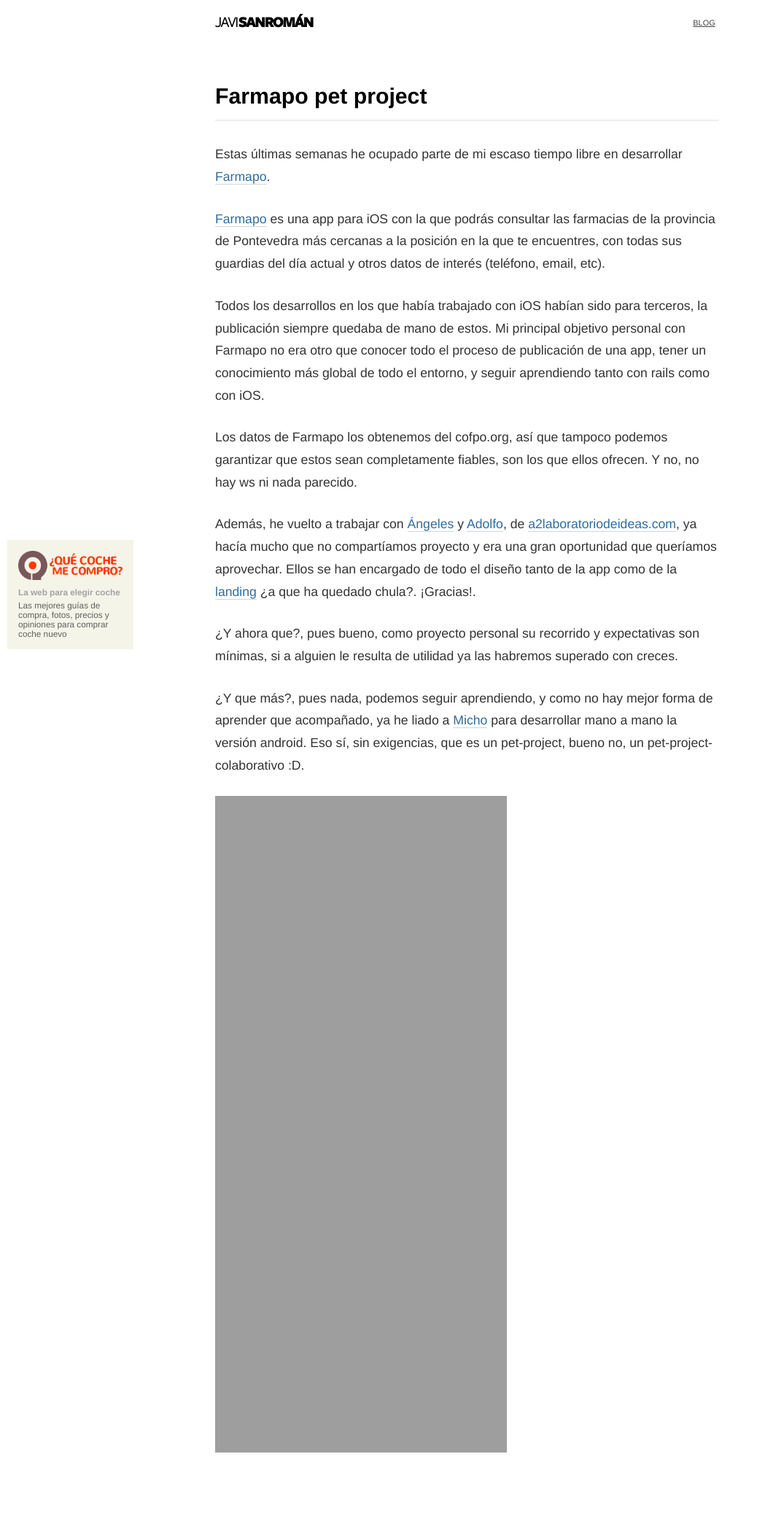
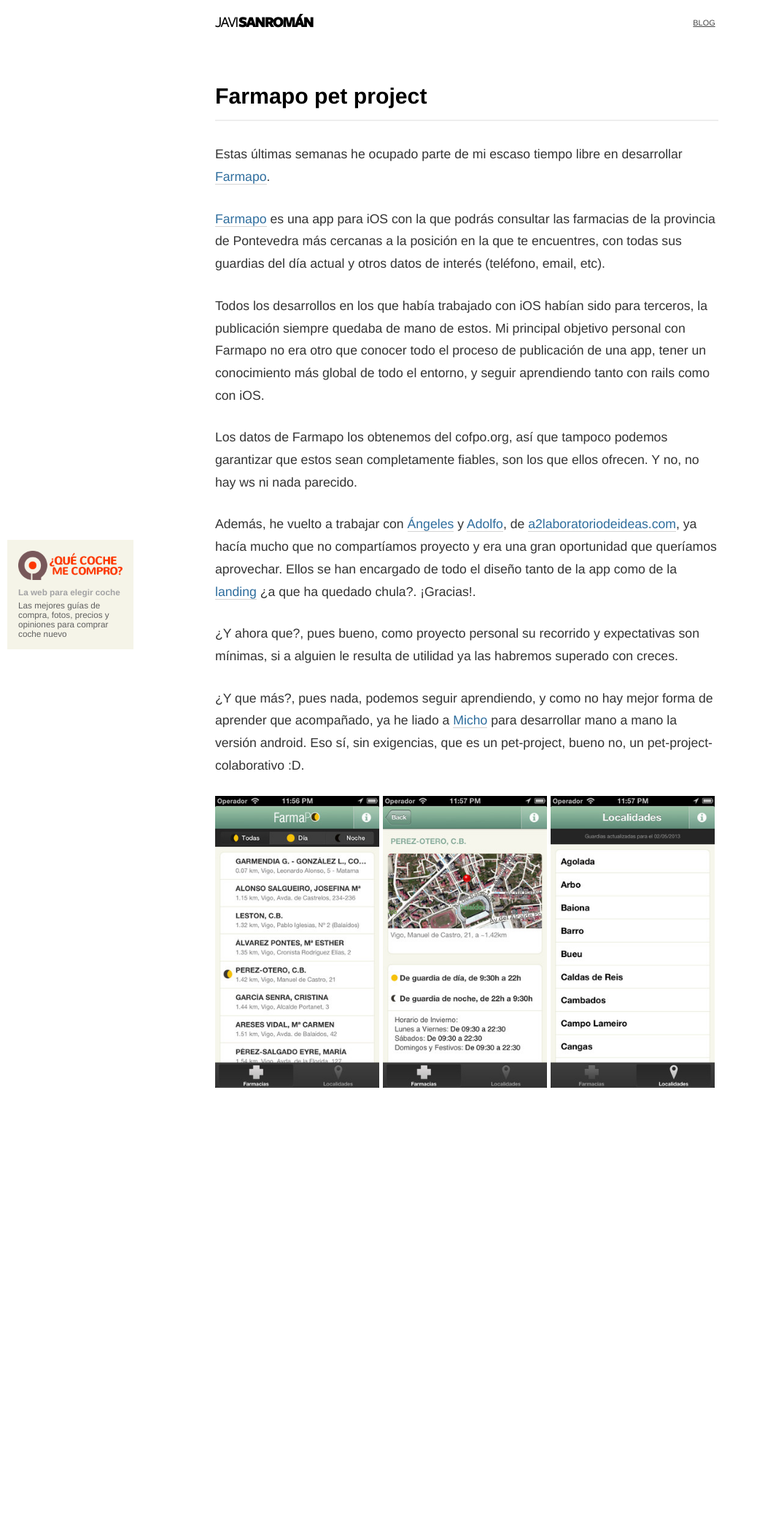
Before and after one commit to jsanroman/jsanroman.github.io, a Jekyll site: the page built from _posts/2013-05-05-farmapo-pet-project.md, in a window 1280 px wide. Shown: the whole page at 73% size, without its empty margins (0-1038 px from the left). Built offline with Jekyll 4.4.1, drawn with Linux system fonts in a browser that asks for light colours; Markdown is read by kramdown in place of the engine named in the settings; comment, search, counter and statistics services are not loaded; after the commit the page ends 1589 px from its top, so only the background shows below that.

Commit message:
add images to old posts

```diff
--- a/_posts/2013-05-05-farmapo-pet-project.md
+++ b/_posts/2013-05-05-farmapo-pet-project.md
@@ -21,5 +21,7 @@
 ¿Y que más?, pues nada, podemos seguir aprendiendo, y como no hay mejor forma de aprender que acompañado, ya he liado a [Micho](https://twitter.com/michogar) para desarrollar mano a mano la versión android. Eso sí, sin exigencias, que es un pet-project, bueno no, un pet-project-colaborativo :D.
 
 <div class="after">
-<img src="http://jsanroman.net/wp-content/uploads/2013/05/screenshot1.jpg" alt="screenshot farmapo" style="float:left;margin-right:5px;" /><img src="http://jsanroman.net/wp-content/uploads/2013/05/screenshot2.jpg" alt="screenshot farmapo" style="float:left;margin-right:5px;" /><img src="http://jsanroman.net/wp-content/uploads/2013/05/screenshot3.jpg" alt="screenshot farmapo" style="float:left;"/>
+<img src="/images/posts/farmapo_v1_1.jpg" alt="screenshot farmapo" style="float:left;margin-right:5px;width:225px;" />
+<img src="/images/posts/farmapo_v1_2.jpg" alt="screenshot farmapo" style="float:left;margin-right:5px;width:225px;" />
+<img src="/images/posts/farmapo_v1_3.jpg" alt="screenshot farmapo" style="float:left;width:225px;"/>
 </div>
```
Also changed, not shown: _posts/2011-05-10-participamos-en-el-abredatos-2011-como-esta-el-panorama1.md (+1 -1 lines), _posts/2011-11-04-mitwiz-abre-sus-puertas.md (+1 -1 lines), _posts/2012-12-09-panel-de-estadisticas-analytics-api-gattica-google-charts.md (+1 -1 lines), images/posts/abre_mitwiz.png (added), images/posts/abredatos.jpg (added), images/posts/farmapo_v1_1.jpg (added), images/posts/farmapo_v1_2.jpg (added), images/posts/farmapo_v1_3.jpg (added), images/posts/gattica_stats.png (added).
